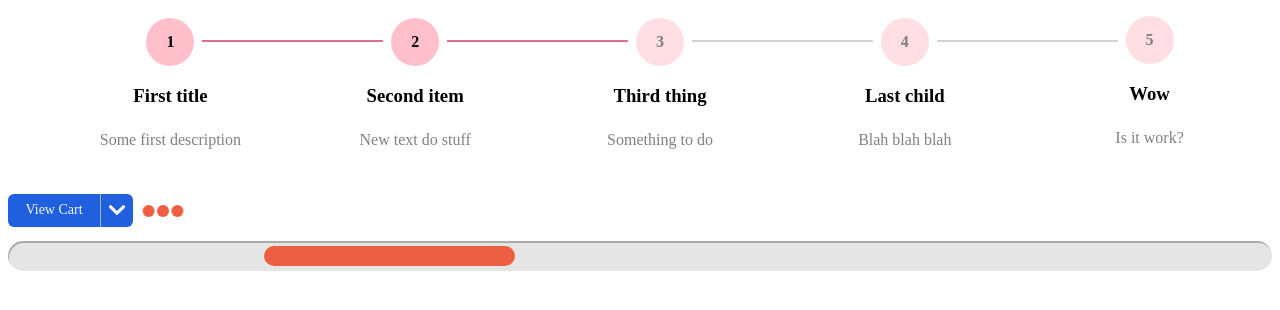
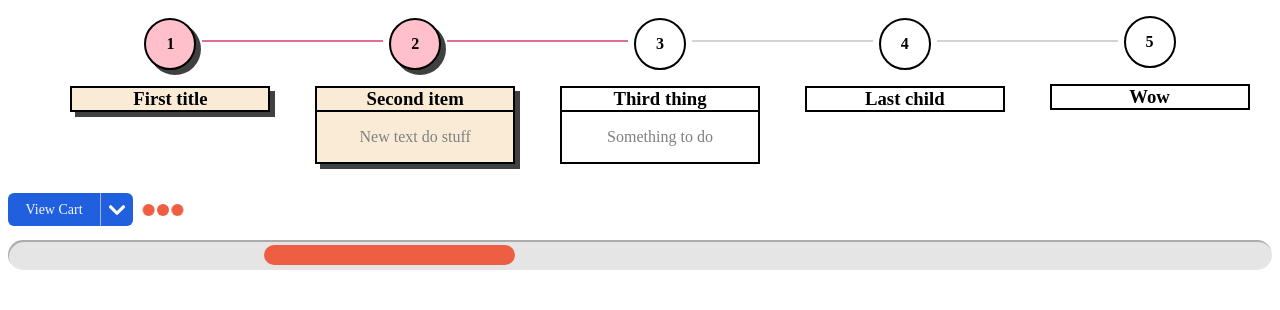
Before and after one commit to vukolovanton/boring-react-components, a React (Vite) app: page / in a window 1280 px wide. Shown: the top 310 px of the page. Built offline with nearby package versions, Linux system fonts and the light colour scheme.

Commit message:
Adjust Stepper styles

```diff
--- a/src/App.tsx
+++ b/src/App.tsx
@@ -7,7 +7,7 @@ import { ProgressBar } from './components/ProgressBar';
 const steps = [
 	{
 		title: 'First title',
-		description: 'Some first description',
+		// description: 'Some first description',
 	},
 	{
 		title: 'Second item',
@@ -19,11 +19,11 @@ const steps = [
 	},
 	{
 		title: 'Last child',
-		description: 'Blah blah blah',
+		// description: 'Blah blah blah',
 	},
 	{
 		title: 'Wow',
-		description: 'Is it work?',
+		// description: 'Is it work?',
 	},
 ];
 
--- a/src/components/Stepper/Stepper.module.css
+++ b/src/components/Stepper/Stepper.module.css
@@ -6,10 +6,11 @@
 .circle {
 	width: var(--circle-size);
 	line-height: var(--circle-size);
-	border-radius: 50%;
-	background-color: var(--circle-color);
+	border-radius: var(--radius);
+	/* background-color: var(--circle-color); */
 	margin: 0 auto;
 	text-align: center;
+	border: 2px solid black;
 }
 
 .item {
@@ -41,7 +42,7 @@
 }
 
 .itemMinified:not(:last-child)::after {
-  content: "";
+	content: '';
 	position: relative;
 	z-index: -1;
 	height: 2px;
@@ -50,10 +51,9 @@
 	margin-right: 0.5rem;
 }
 
-
 .title {
 	font-weight: bold;
-	margin-bottom: 0.5rem;
+	margin: 0;
 }
 
 .desc {
@@ -61,3 +61,10 @@
 	padding-left: 0.25rem;
 	padding-right: 0.25rem;
 }
+
+.descriptionBox {
+	background-color: antiquewhite;
+	border: 2px solid black;
+	margin: 1rem auto 0;
+	width: 80%;
+}
--- a/src/components/Stepper/Stepper.tsx
+++ b/src/components/Stepper/Stepper.tsx
@@ -6,11 +6,16 @@ import {
 import style from './Stepper.module.css';
 
 const Stepper: FC<StepperProps> = ({ steps, options, styles = {} }) => {
-	const { completedSteps, variant = STEPPER_VARIANT.FULL } = options;
+	const {
+		completedSteps,
+		variant = STEPPER_VARIANT.FULL,
+		square = false,
+	} = options;
 	const {
 		circleSize = '3rem',
 		circleColor = 'pink',
 		lineColor = 'PaleVioletRed',
+		shadowSize = '5px',
 	} = styles;
 
 	const cssVariables = useMemo(() => {
@@ -18,6 +23,8 @@ const Stepper: FC<StepperProps> = ({ steps, options, styles = {} }) => {
 			'--circle-size': circleSize,
 			'--circle-color': circleColor,
 			'--spacing': 'clamp(0.25rem, 2vw, 0.5rem)',
+			'--shadow-size': shadowSize,
+			'--radius': square ? '0' : '50%',
 		};
 	}, []) as React.CSSProperties;
 
@@ -39,16 +46,49 @@ const Stepper: FC<StepperProps> = ({ steps, options, styles = {} }) => {
 				>
 					<h4
 						className={style.circle}
+						// Todo: make helper function
 						style={{
-							opacity: completedSteps.includes(index) ? 1 : 0.5,
+							backgroundColor: completedSteps.includes(index)
+								? circleColor
+								: 'transparent',
+							boxShadow: completedSteps.includes(index)
+								? `${shadowSize} ${shadowSize} 0px 0px rgba(0, 0, 0, 0.75)`
+								: 'none',
 						}}
 					>
 						{index + 1}
 					</h4>
-					<h3 className={style.title}>{step.title}</h3>
-					{variant === STEPPER_VARIANT.FULL ? (
-						<p className={style.desc}>{step.description}</p>
-					) : null}
+					{/* Todo: adjust elements height */}
+					<div
+						className={style.descriptionBox}
+						style={{
+							backgroundColor: completedSteps.includes(index)
+								? 'antiquewhite'
+								: 'transparent',
+							boxShadow: completedSteps.includes(index)
+								? `${shadowSize} ${shadowSize} 0px 0px rgba(0, 0, 0, 0.75)`
+								: 'none',
+						}}
+					>
+						<h3
+							className={style.title}
+							style={{
+								marginBottom:
+									variant === STEPPER_VARIANT.FULL && step.description
+										? '0.5rem'
+										: '0',
+								borderBottom:
+									variant === STEPPER_VARIANT.FULL && step.description
+										? `2px solid black`
+										: 'none',
+							}}
+						>
+							{step.title}
+						</h3>
+						{variant === STEPPER_VARIANT.FULL && step.description && (
+							<p className={style.desc}>{step.description}</p>
+						)}
+					</div>
 				</li>
 			))}
 		</ol>
--- a/src/interfaces/stepper/Stepper.interfaces.ts
+++ b/src/interfaces/stepper/Stepper.interfaces.ts
@@ -1,14 +1,16 @@
 export interface StepperProps {
 	steps: Step[];
 	options: {
-    completedSteps: number[],
-    variant?: STEPPER_VARIANT.FULL | STEPPER_VARIANT.MINIFIED,
-  },
+		completedSteps: number[];
+		variant?: STEPPER_VARIANT.FULL | STEPPER_VARIANT.MINIFIED;
+		square?: boolean;
+	};
 	styles?: {
-    circleColor?: string,
-    circleSize?: string,
-    lineColor?: string,
-  }
+		circleColor?: string;
+		circleSize?: string;
+		lineColor?: string;
+		shadowSize?: string;
+	};
 }
 
 export interface Step {
```
Lines whose indentation alone changed are shown as unchanged.
